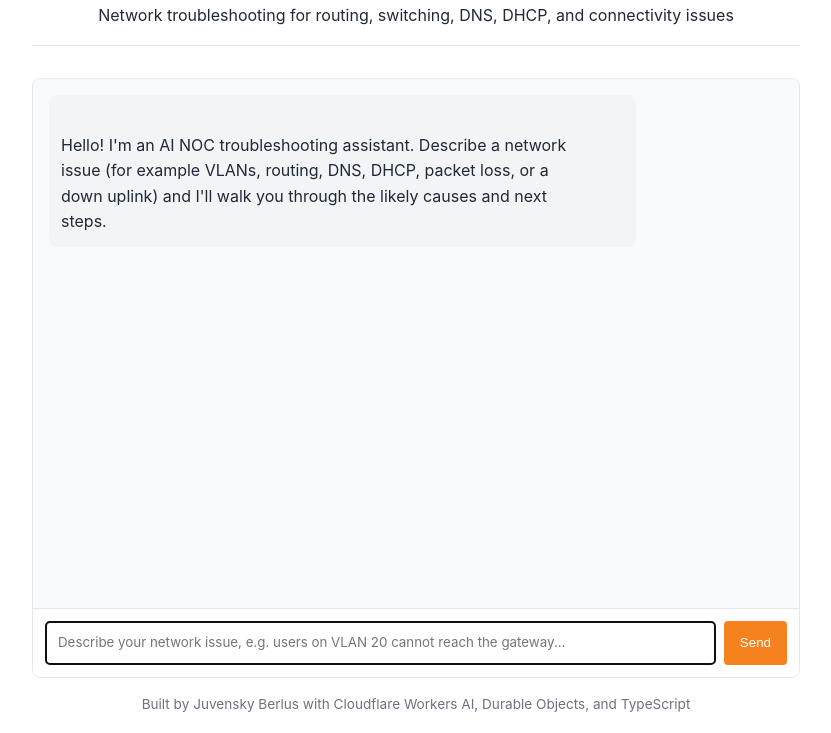
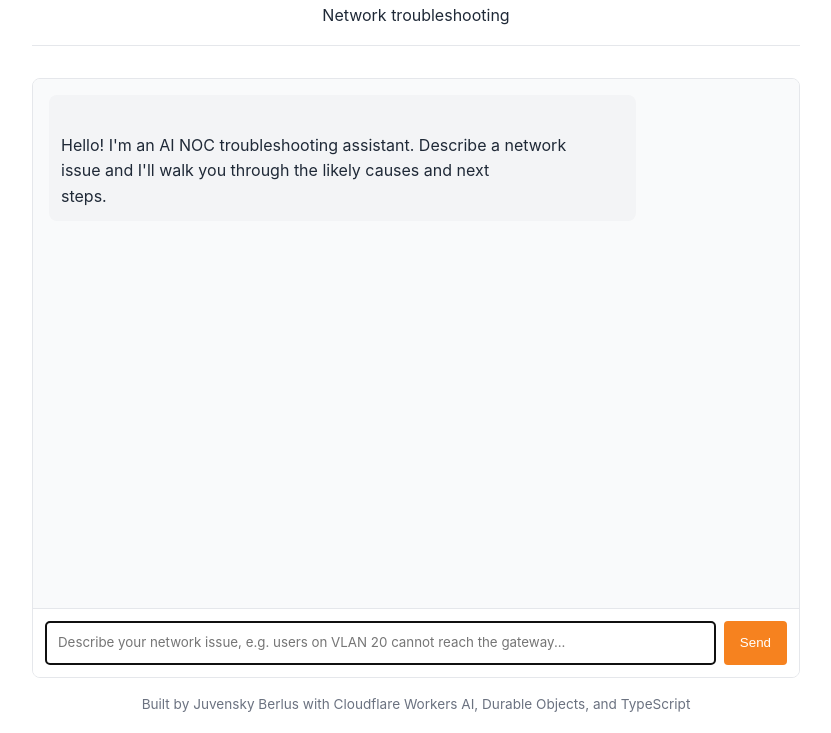
Before and after one commit to Juvensky/ai-noc-troubleshooting, a website: page public/index.html in a window 1280 px wide. Shown: the part 67-800 px from the top of the page, without its empty margins (224-1055 px from the left). Drawn offline with Linux system fonts and the light colour scheme.

Commit message:
index.html

```diff
--- a/public/index.html
+++ b/public/index.html
@@ -166,8 +166,7 @@
 		<header>
 			<h1>AI NOC Troubleshooting Assistant</h1>
 			<p>
-				Network troubleshooting for routing, switching, DNS, DHCP, and
-				connectivity issues
+				Network troubleshooting
 			</p>
 		</header>
 
@@ -176,8 +175,7 @@
 				<div class="message assistant-message">
 					<p>
 						Hello! I'm an AI NOC troubleshooting assistant. Describe a network
-						issue (for example VLANs, routing, DNS, DHCP, packet loss, or a
-						down uplink) and I'll walk you through the likely causes and next
+						issue and I'll walk you through the likely causes and next
 						steps.
 					</p>
 				</div>
```
